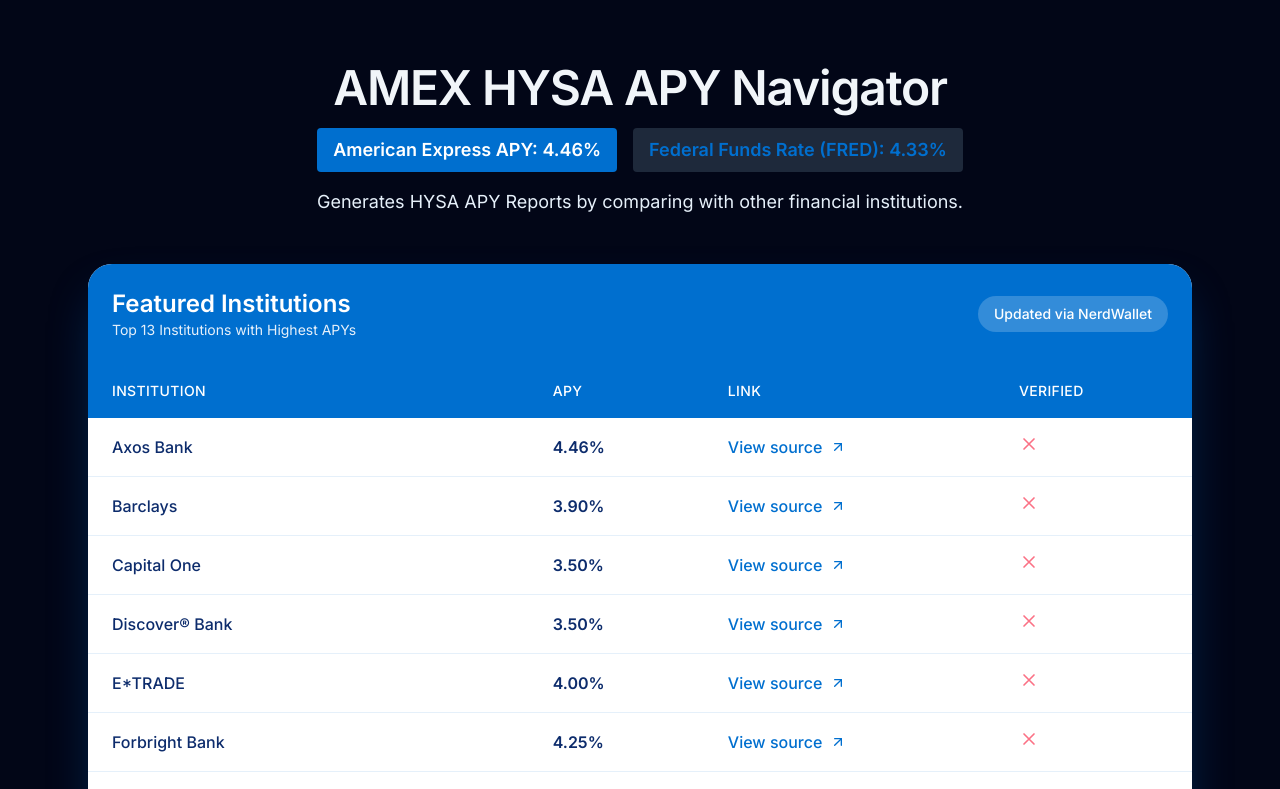
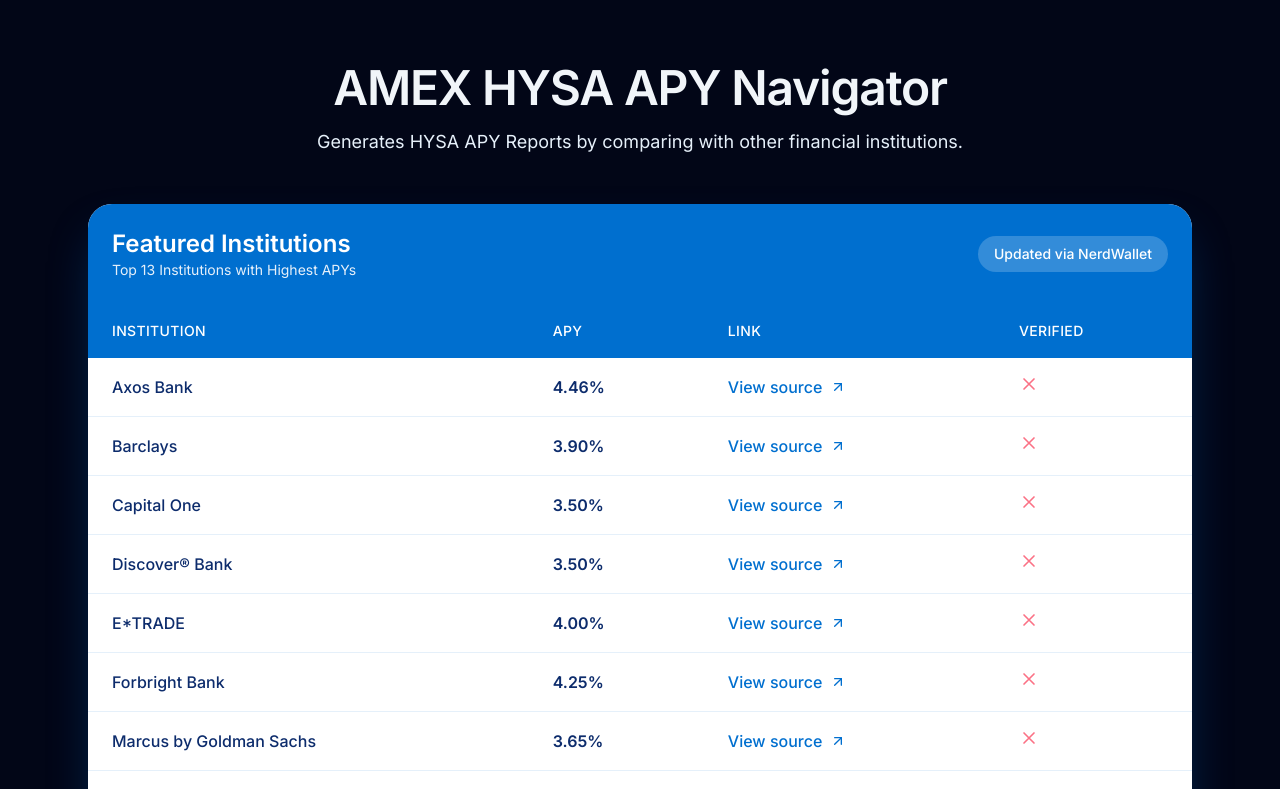
Before and after one commit to oyemello/HYSA-Reports, a React (Vite) app in the folder frontend/: page / in a window 1280 px wide. Shown: the top 789 px of the page. Built offline with nearby package versions, Linux system fonts and the light colour scheme.

Commit message:
chore: remove APY and Federal Funds Rate labels and related state from header

```diff
--- a/frontend/src/App.tsx
+++ b/frontend/src/App.tsx
@@ -56,20 +56,6 @@
   const [fetchState, setFetchState] = useState<FetchState>("idle");
   const [errorMessage, setErrorMessage] = useState<string | null>(null);
 
-  // Find APY and federal rate from forecast.json
-  const [apy, setApy] = useState<number | null>(null);
-  const [fedRate, setFedRate] = useState<number | null>(null);
-
-  useEffect(() => {
-    fetch(dataUrl("data/forecast.json"), { cache: "no-store" })
-      .then((res) => (res.ok ? res.json() : null))
-      .then((json) => {
-        if (!json) return;
-        setApy(json.inputs?.institution_apy ?? null);
-        setFedRate(json.inputs?.FRED?.FEDFUNDS?.value ?? null);
-      });
-  }, []);
-
   useEffect(() => {
     const fetchSnapshot = async () => {
       setFetchState("loading");
@@ -97,18 +83,7 @@
       <div className="mx-auto flex min-h-screen max-w-6xl flex-col px-6 py-16">
         <header className="text-center">
           <h1 className="text-4xl font-semibold tracking-tight sm:text-5xl">AMEX HYSA APY Navigator</h1>
-          <div className="mt-4 flex flex-col sm:flex-row items-center justify-center gap-4">
-            {apy !== null && (
-              <span className="inline-block rounded bg-amex-blue text-amex-white px-4 py-2 font-semibold text-lg">
-                American Express APY: {apy.toFixed(2)}%
-              </span>
-            )}
-            {fedRate !== null && (
-              <span className="inline-block rounded bg-slate-800 text-amex-blue px-4 py-2 font-semibold text-lg">
-                Federal Funds Rate (FRED): {fedRate.toFixed(2)}%
-              </span>
-            )}
-          </div>
+          {/* Removed APY and Federal Funds Rate labels */}
           <p className="mt-4 text-lg text-amex-blueLight">
             Generates HYSA APY Reports by comparing with other financial institutions.
           </p>
```
